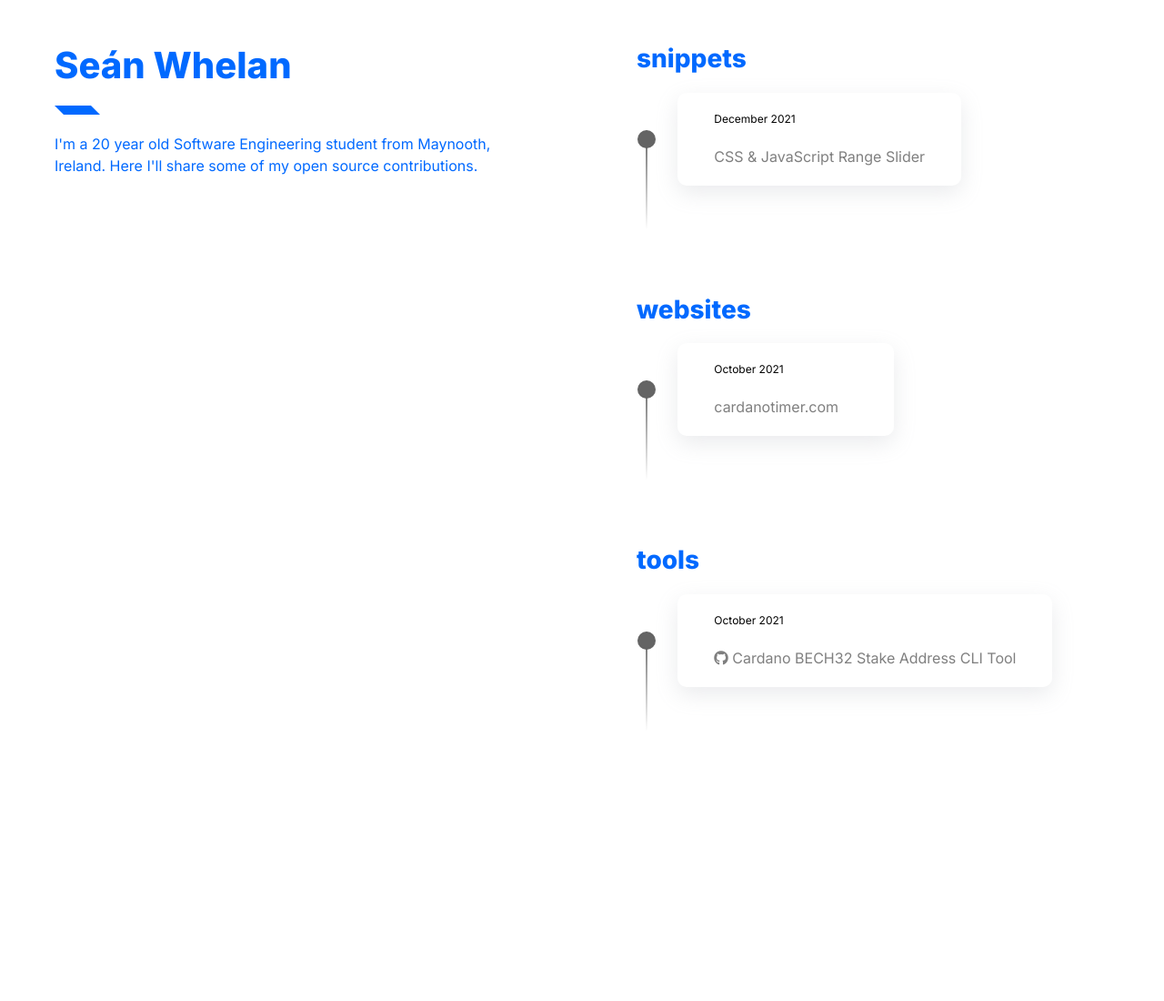
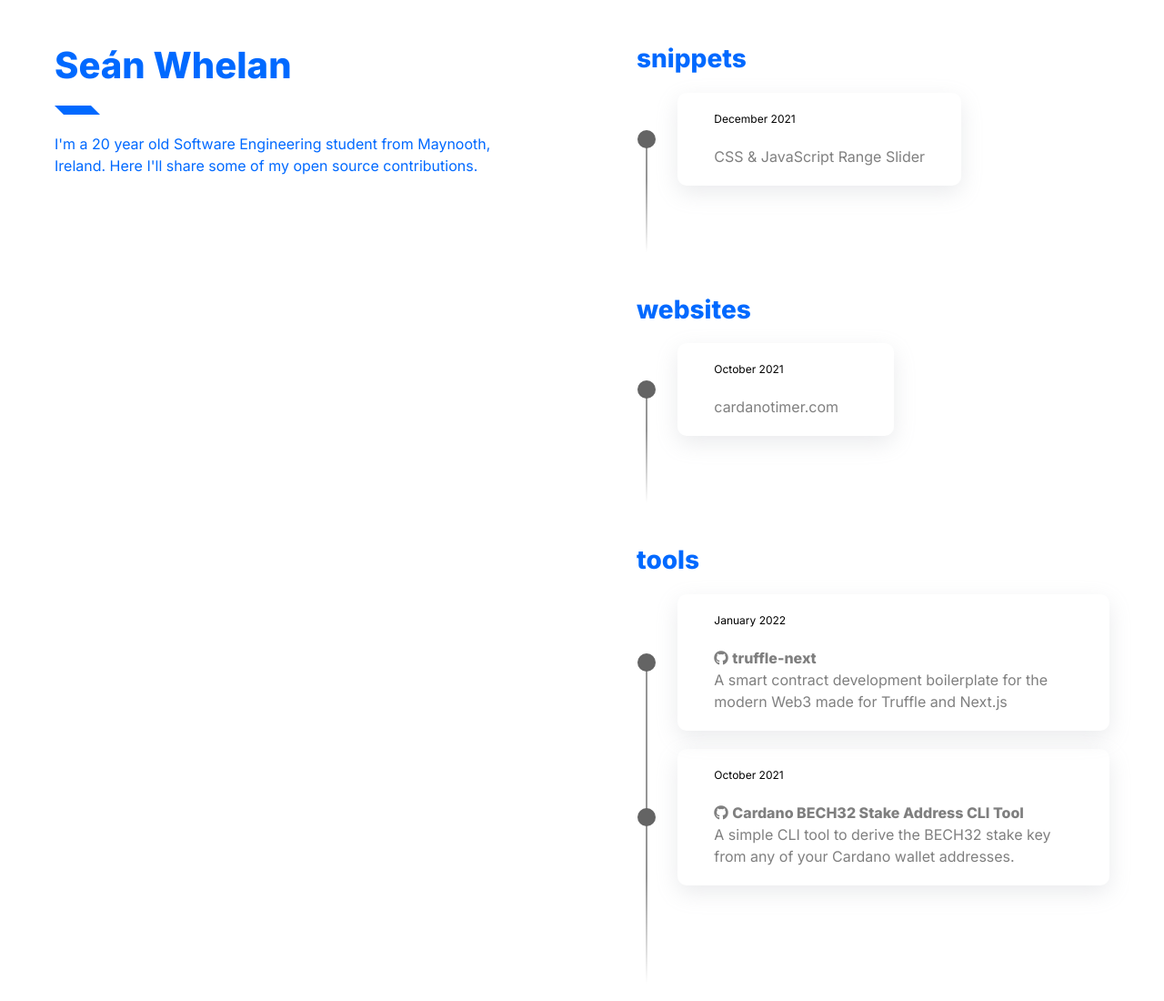
Before and after one commit to SeanWhelan/seanwhelan.github.io, a plain HTML site: page index.html in a window 1280 px wide. Shown: the whole page at 91% size. Before the commit the page ends 843 px from the top, so only its background shows below. Drawn offline with nearby package versions, Linux system fonts and the light colour scheme.

Commit message:
Added truffle-next and fixed timeline CSS

```diff
--- a/index.html
+++ b/index.html
@@ -72,6 +72,25 @@
             <div class="row">
               <div class="col-1">
                 <div class="circle"></div>
+                <div class="line"></div>
+              </div>
+              <div class="col-11">
+                <a href="https://github.com/SeanWhelan/truffle-next">
+                  <div class="entry">
+                    <div class="timeline-entry">January 2022</div>
+                    <i class="fab fa-github"></i>
+                    <span class="bold">truffle-next</span><br />
+                    <span class="desc"
+                      >A smart contract development boilerplate for the modern
+                      Web3 made for Truffle and Next.js</span
+                    >
+                  </div>
+                </a>
+              </div>
+            </div>
+            <div class="row">
+              <div class="col-1">
+                <div class="circle"></div>
                 <div class="line last"></div>
               </div>
               <div class="col-11">
@@ -80,8 +99,14 @@
                 >
                   <div class="entry">
                     <div class="timeline-entry">October 2021</div>
-										<i class="fab fa-github"></i> Cardano BECH32 Stake Address
-										CLI Tool
+                    <i class="fab fa-github"></i>
+                    <span class="bold"
+                      >Cardano BECH32 Stake Address CLI Tool</span
+                    ><br />
+                    <span class="desc"
+                      >A simple CLI tool to derive the BECH32 stake key from any
+                      of your Cardano wallet addresses.</span
+                    >
                   </div>
                 </a>
               </div>
--- a/style.css
+++ b/style.css
@@ -1,5 +1,10 @@
 body {
   font-family: "Inter" !important;
+}
+
+.bold {
+  font-weight: 700;
+  text-overflow: ellipsis ellipsis;
 }
 
 .title h1 {
@@ -94,20 +99,20 @@ body {
 }
 
 .line {
-	height: calc(100% + 19px);
+  height: 130%;
   width: 2px;
-	background-color: rgba(0, 0, 0, 0.3);
+  background-color: rgb(150, 150, 150);
   position: absolute;
   left: 50%;
-	top: 100%;
+  top: 120%;
   transform: translate(-50%, -50%);
 }
 
 .last {
   background: linear-gradient(
     0deg,
-		rgba(255, 255, 255, 1) 10%,
-		rgba(100, 100, 100, 1) 100%
+    rgb(255, 255, 255, 1) 10%,
+    rgb(150, 150, 150, 1) 70%
   );
 }
 
```
Lines whose indentation alone changed are shown as unchanged.
